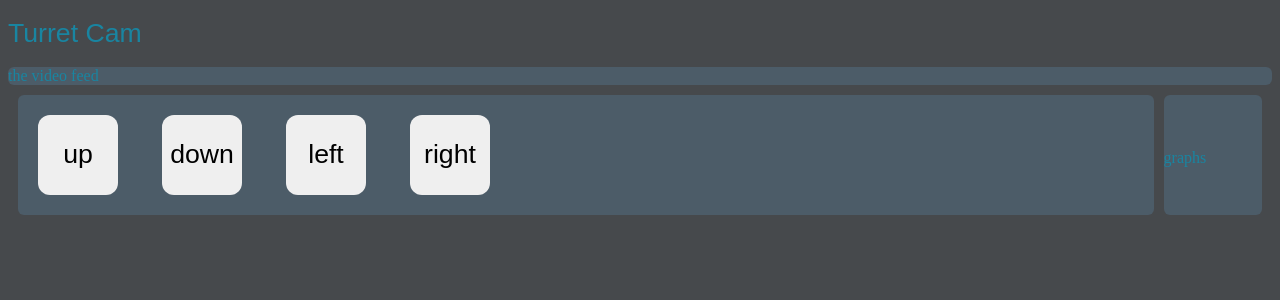
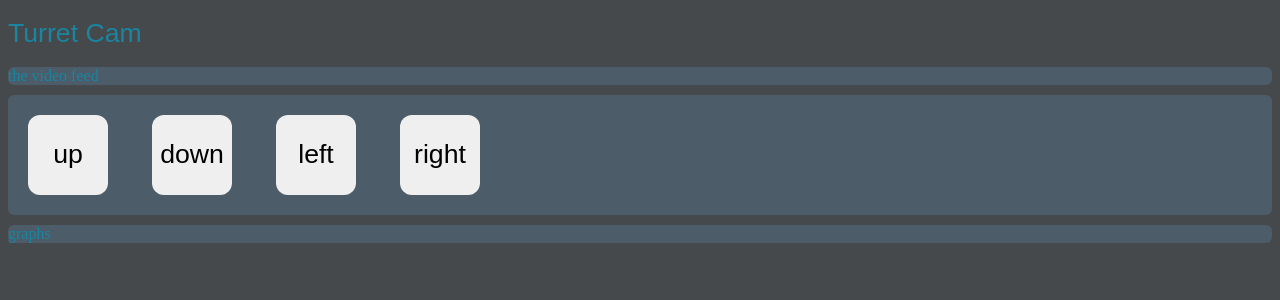
Before and after one commit to matteocrua/Turret-Cam, a Flask app: page / in a window 1280 px wide. Shown: the top 300 px of the page. Run offline with Flask 2, Linux system fonts and the light colour scheme.

Commit message:
changes to table

```diff
--- a/static/style.css
+++ b/static/style.css
@@ -7,7 +7,9 @@ h1{
     font: 20pt Arial;
 }
 .table {
-    display: table;
+    display: flex;
+    flex-direction: column;
+    gap: 10px;
     width: 100%;
     border-spacing: 10px;
 }
```
